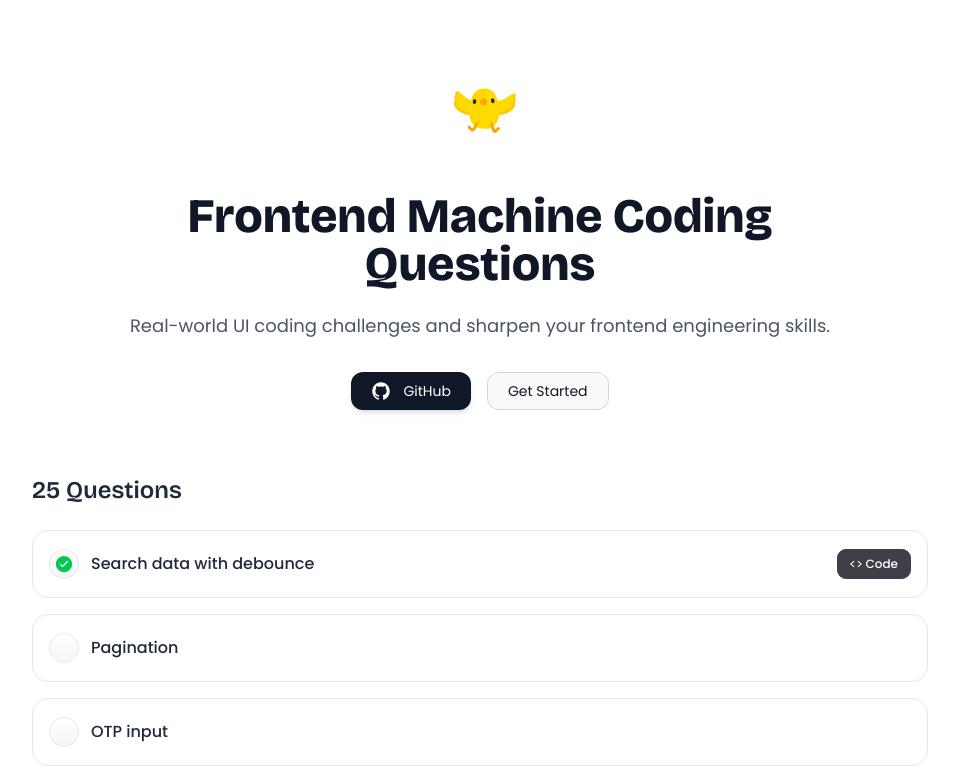
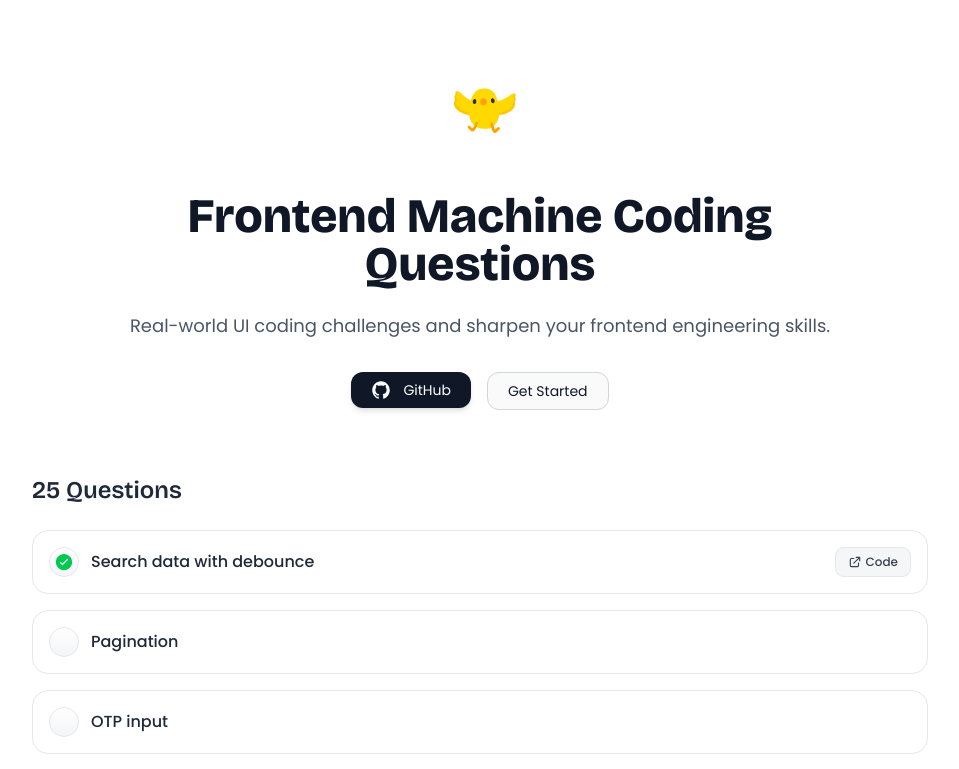
Before and after one commit to sandip-dev07/FE-Machine-Coding-Questions, a React (Vite) app: page / in a window 1280 px wide. Shown: the top 769 px of the page, without its empty margins (160-1119 px from the left). Built offline with nearby package versions, Linux system fonts and the light colour scheme.

Commit message:
question

```diff
--- a/src/components/machine-coding-lists.jsx
+++ b/src/components/machine-coding-lists.jsx
@@ -1,6 +1,6 @@
 import { IoIosCheckmarkCircle } from "react-icons/io";
 import { questions } from "@/constants/questions";
-import { IoCodeSharp } from "react-icons/io5";
+// import { IoCodeSharp } from "react-icons/io5";
 import { motion } from "motion/react";
 
 export default function MachineCodingLists() {
@@ -24,7 +24,7 @@ export default function MachineCodingLists() {
         {questions.map((item) => (
           <motion.div
             key={item.id}
-            className="p-4 py-[18px] rounded-2xl border border-gray-200 bg-white transition-all duration-200 hover:shadow-[0_0_16px_rgba(0,0,0,0.07)] cursor-pointer"
+            className="p-3 sm:p-4 py-[18px] rounded-2xl border border-gray-200 bg-white transition-all duration-200 hover:shadow-[0_0_16px_rgba(0,0,0,0.07)] cursor-pointer"
             initial={{ opacity: 0, y: 30, scale: 0.95 }}
             animate={{ opacity: 1, y: 0, scale: 1 }}
           >
@@ -69,9 +69,22 @@ export default function MachineCodingLists() {
                     href={item.source}
                     target="_blank"
                     rel="noopener noreferrer"
-                    className={`px-3 py-1.5 rounded-[9px] text-xs border border-gray-700 font-medium transition-all flex items-center gap-1 bg-zinc-700 text-white hover:bg-zinc-800`}
+                    className={`px-3 py-1.5 rounded-[9px] text-xs border border-gray-200 font-medium transition-all flex items-center gap-1 bg-gray-100/80 text-gray-700 hover:bg-gray-200/60`}
                   >
-                    <IoCodeSharp />
+                    {/* <IoCodeSharp /> */}
+                    <svg
+                      className="w-3.5 h-3.5"
+                      fill="none"
+                      stroke="currentColor"
+                      viewBox="0 0 24 24"
+                    >
+                      <path
+                        strokeLinecap="round"
+                        strokeLinejoin="round"
+                        strokeWidth={2}
+                        d="M10 6H6a2 2 0 00-2 2v10a2 2 0 002 2h10a2 2 0 002-2v-4M14 4h6m0 0v6m0-6L10 14"
+                      />
+                    </svg>
                     <span className="hidden sm:inline">Code</span>
                   </motion.a>
                 )}
--- a/src/constants/questions.js
+++ b/src/constants/questions.js
@@ -5,7 +5,7 @@ export const questions = [
     question: "Search data with debounce",
     view: "/search-with-debounce",
     source:
-      "https://github.com/sandip-dev07/react-frontend",
+      "https://github.com/sandip-dev07/FE-Machine-Coding-Questions/tree/main/src/pages/search-with-debounce",
   },
   {
     id: "2",
--- a/src/pages/home/page.jsx
+++ b/src/pages/home/page.jsx
@@ -3,6 +3,7 @@ import MachineCodingLists from "@/components/machine-coding-lists";
 import Lottie from "lottie-react";
 import Bird from "@/assets/bird.json";
 import { motion } from "motion/react";
+import { Link } from "react-router-dom";
 
 export default function Home() {
   return (
@@ -48,10 +49,12 @@ export default function Home() {
             animate={{ opacity: 1, y: 0 }}
             transition={{ duration: 0.5, delay: 0.7 }}
           >
-            <motion.button className="px-5 py-2 text-white bg-gray-900 rounded-xl text-sm shadow-md hover:bg-gray-800 transition flex items-center gap-3 cursor-pointer">
-              <IoLogoGithub size={20} />
-              GitHub
-            </motion.button>
+            <Link target="_blank" to="https://github.com/sandip-dev07/FE-Machine-Coding-Questions">
+              <motion.button className="px-5 py-2 text-white bg-gray-900 rounded-xl text-sm shadow-md hover:bg-gray-800 transition flex items-center gap-3 cursor-pointer">
+                <IoLogoGithub size={20} />
+                GitHub
+              </motion.button>
+            </Link>
             <motion.button className="px-5 py-2 text-gray-900 border bg-zinc-50 border-gray-300 rounded-xl text-sm hover:bg-gray-100 transition cursor-pointer">
               Get Started
             </motion.button>
```
Also changed, not shown: 1 other file (tests, documents, lock files or other folders).
